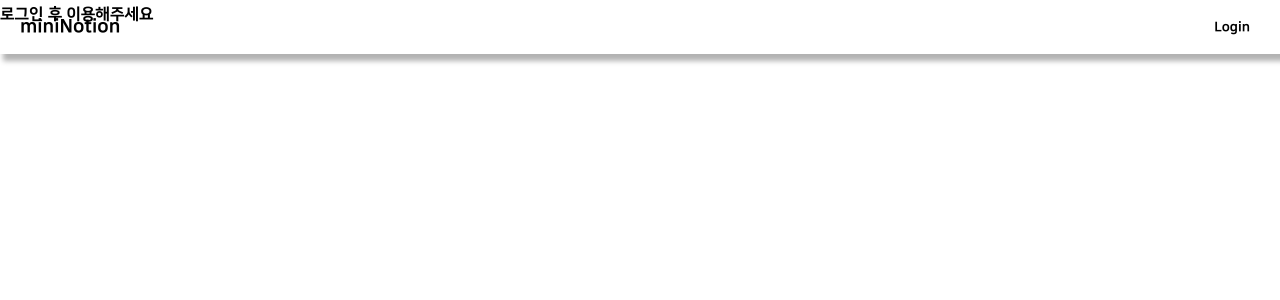
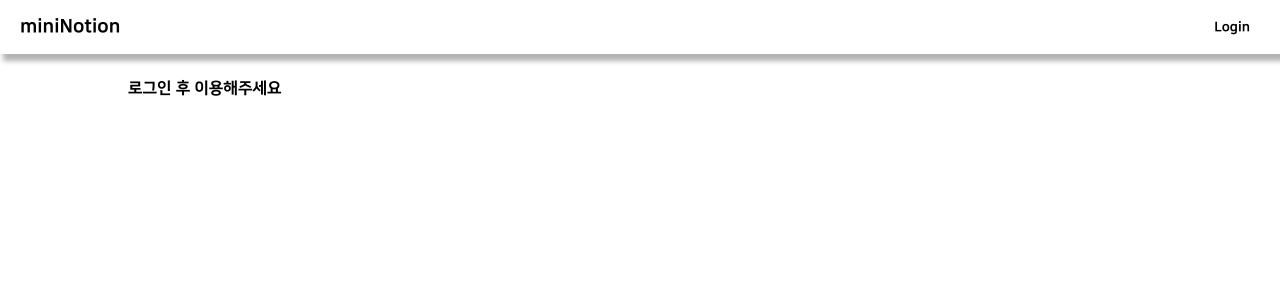
Before and after one commit to famous0811/wow-notions, a React (Create React App) app in the folder frontend/: page / in a window 1280 px wide. Shown: the top 300 px of the page. Built offline with nearby package versions, Linux system fonts and the light colour scheme.

Commit message:
textediter fixed

```diff
--- a/frontend/package.json
+++ b/frontend/package.json
@@ -3,6 +3,7 @@
   "version": "0.1.0",
   "private": true,
   "dependencies": {
+    "@draft-js-plugins/static-toolbar": "^4.1.1",
     "@testing-library/jest-dom": "^5.11.4",
     "@testing-library/react": "^11.1.0",
     "@testing-library/user-event": "^12.1.10",
@@ -12,6 +13,7 @@
     "@types/react": "^17.0.0",
     "@types/react-dom": "^17.0.0",
     "@types/react-draft-wysiwyg": "^1.13.2",
+    "@types/react-helmet": "^6.1.1",
     "@types/react-router-dom": "^5.1.7",
     "@types/styled-components": "^5.1.10",
     "draft-js": "^0.11.7",
@@ -22,6 +24,7 @@
     "react-dom": "^17.0.2",
     "react-draft-wysiwyg": "^1.14.7",
     "react-google-login": "^5.2.2",
+    "react-helmet": "^6.1.0",
     "react-mobx": "0.0.4",
     "react-router-dom": "^5.2.0",
     "react-scripts": "4.0.3",
--- a/frontend/src/components/Layout/index.tsx
+++ b/frontend/src/components/Layout/index.tsx
@@ -1,15 +1,17 @@
 import React, { useCallback } from "react";
+import { Helmet } from "react-helmet";
+import GoogleLogin, { GoogleLogout } from "react-google-login";
+
+import * as config from "../../config";
 import "./layout.scss";
-import GoogleLogin, { GoogleLogout } from "react-google-login";
-import * as config from "../../config";
-
 import useStore from "../../store";
 
 interface LayoutProps {
   children?: React.ReactChild;
+  title?: string;
 }
 
-const Layout: React.FC<LayoutProps> = ({ children }) => {
+const Layout: React.FC<LayoutProps> = ({ children, title = "mininotion" }) => {
   const userStore = useStore.UserStore;
   const onSuccess = useCallback((response: any) => {
     const {
@@ -28,6 +30,9 @@ const Layout: React.FC<LayoutProps> = ({ children }) => {
 
   return (
     <>
+      <Helmet>
+        <title>{title}</title>
+      </Helmet>
       <header>
         <h3>miniNotion</h3>
         {!userStore.token ? (
--- a/frontend/src/components/Layout/layout.scss
+++ b/frontend/src/components/Layout/layout.scss
@@ -25,8 +25,13 @@ header {
 }
 
 article {
+  position: fixed;
+  top: 54px;
+  left: 0;
+  width: 100%;
+  height: 100%;
   & > * {
     width: 100%;
-    min-height: 100vh;
+    height: 100vh;
   }
 }
--- a/frontend/src/page/home/index.tsx
+++ b/frontend/src/page/home/index.tsx
@@ -11,11 +11,18 @@ import { EditorState } from "draft-js";
 const Wrapper = styled.div`
   width: 100%;
   height: 100%;
-  /* display: flex;
-  flex-direction: column;
-  justify-content: center;
-  align-items: center; */
+  max-width: 80%;
+  margin: 20px auto;
+  /* display: flex; */
+  /* flex-direction: column; */
+  /* justify-content: center; */
+  /* align-items: center; */
   line-height: 1.8rem;
+  & > .title {
+    font-size: 1.5em;
+    outline: none;
+    border: none;
+  }
   & > a {
     position: relative;
     &::before {
@@ -38,44 +45,50 @@ const Wrapper = styled.div`
     position: fixed;
     top: 50%;
     left: 0;
-    /* width: 100px; */
     width: 50px;
     height: 50px;
     border-radius: 50%;
     overflow: hidden;
     transition: height 0.5s, width 0.55s, border-radius 0.5s;
     box-shadow: 2px 2px 2px 1px rgba(0, 0, 0, 0.1);
-    /* border-color: red; */
     &:hover {
-      width: 300px;
-      height: 70px;
+      width: 400px;
+      height: 120px;
       border-radius: 10px;
+      overflow: visible;
+    }
+    &:focus {
+      background: red;
     }
   }
   .editor {
-    height: calc(100vh - 54px);
+    width: 100%;
+    height: 100%;
+    z-index: 10;
   }
   .wrapper-class {
-    width: 100%;
-    /* height: 100%; */
-    max-width: 80%;
-    margin: 0 auto;
     text-align: center;
   }
 `;
 
 function Home() {
   const [editorState, setEditorState] = useState(EditorState.createEmpty());
+  const [title, setTitle] = useState(undefined);
   const onEditorStateChange = (editorState: any) => {
     // editorState에 값 설정
-    console.log(editorState);
     setEditorState(editorState);
   };
   if (UseStore.UserStore.token)
     return (
-      <Layout>
+      <Layout title={title === "" ? undefined : title}>
         <Wrapper>
-          {/* <div>로그인 완료</div> */}
+          <input
+            type="text"
+            className="title"
+            placeholder="제목을 입력하세요."
+            value={title}
+            onChange={(e: any) => setTitle(e.target.value)}
+          />
           <Editor
             // 에디터와 툴바 모두에 적용되는 클래스
             wrapperClassName="wrapper-class"
```
Also changed, not shown: 2 other files (tests, documents, lock files or other folders).
